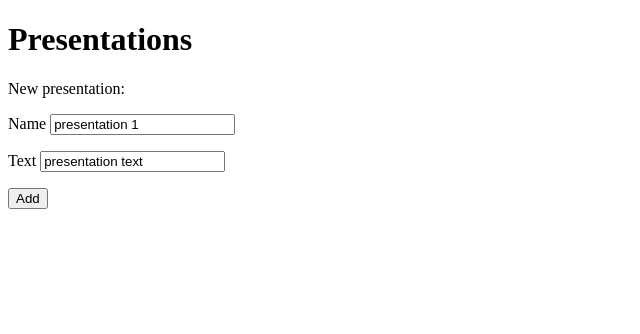
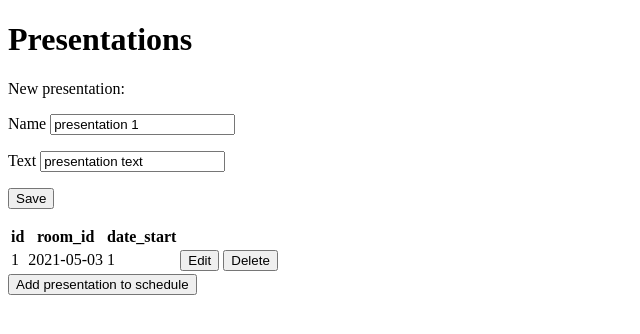
Before and after one commit to DanaAkp/conference_api, a Flask app: page /presentations/edit/1 in a window 1280 px wide. Shown: the top 334 px of the page, without its empty margins (0-640 px from the left). Run offline with Flask 2, Linux system fonts and the light colour scheme; a user stored in the database is signed in; data comes from the database, SQL or seed files in the repository; some libraries are stand-ins or nearby versions.

Commit message:
добавлена главная страница, страница с распианием и страница с презентациями и возможностью изменять саму презентацию и записи в расписании с данной презентацией.

```diff
--- a/app/forms.py
+++ b/app/forms.py
@@ -10,8 +10,6 @@ class LoginForm(FlaskForm):
 
 class RegistrationForm(FlaskForm):
     username = StringField('Username')
-    email = StringField('Email')
-    # TODO сделать проверку email
     password = PasswordField('Password')
     confirm = PasswordField('Repeat password')
 
--- a/app/models.py
+++ b/app/models.py
@@ -54,7 +54,7 @@ class Room(db.Model):
 class Schedule(db.Model):
     __tablename__ = 'schedule'
     id = db.Column(db.Integer, nullable=False, primary_key=True)
-    date_start = db.Column(db.DateTime, nullable=False)
+    date_start = db.Column(db.Date, nullable=False)
     presentation_id = db.Column(db.Integer, db.ForeignKey('presentations.id'), nullable=False)
     room_id = db.Column(db.Integer, db.ForeignKey('rooms.id'), nullable=False)
 
@@ -63,7 +63,7 @@ class Schedule(db.Model):
         """Возвращает данные в сериализуемом формате."""
         return {
             'id': self.id,
-            'date_start': self.date_start,
+            'date_start': str(self.date_start),
             'presentation_id': self.presentation_id,
             'room_id': self.room_id
         }
--- a/app/templates/base.html
+++ b/app/templates/base.html
@@ -6,9 +6,9 @@
   <meta name="viewport" content="width=device-width, initial-scale=1.0">
   <meta http-equiv="X-UA-Compatible" content="ie=edge">
   {% if title %}
-  <title>{{ title }} - Flask CRUD</title>
+  <title>{{ title }} - Flask app</title>
   {% else %}
-  <title>Welcome to Flask CRUD</title>
+  <title>Welcome to conference</title>
   {% endif %}
 </head>
 
--- a/app/templates/edit_presentation.html
+++ b/app/templates/edit_presentation.html
@@ -15,119 +15,169 @@
                 <label>Text</label>
                 <input type="text" name="text" id="newText">
             </p>
-
-            <div id="create-record-in-schedule">
-{#                <p>#}
-{#                    <label>Date start</label>#}
-{#                    <input type="date" id="dateStart" name="date-start" value="2021-01-01">#}
-{#                </p>#}
-{#                <p>#}
-{#                    <label>Room id</label>#}
-{#                    <input type="text" id="newRoom" name="id of room">#}
-{#                </p>#}
-            </div>
             <p>
-                <button type="submit">Add</button>
+                <button type="submit">Save</button>
             </p>
+            <div id="presentations-in-schedule"></div>
         </form>
     </div>
     <script>
         let name = document.getElementById('newName');
         let text = document.getElementById('newText');
-        let date_start = document.getElementById('dateStart');
-        let room_id = document.getElementById('newRoom');
-        let method;
 
         let presentation_id = parseInt({{ presentation_id }});
-        if (presentation_id !== -1) {
-            fill_in_data_fields(presentation_id)
-            method = 'PUT';
-        }
-        else {
-            method = 'POST';
-            let create_record_in_schedule = document.getElementById('create-record-in-schedule');
+        fill_in_data_fields(presentation_id);
+        fill_schedule(presentation_id);
 
-            let paragraph_date_start = document.createElement('p');
-            let label_date_start = document.createElement('label');
-            label_date_start.textContent = 'Date start';
-            let input_date_start = document.createElement('input');
-            input_date_start.type="date";
-            input_date_start.id="dateStart";
-            input_date_start.name="date-start";
-            input_date_start.value="2021-01-01";
-            paragraph_date_start.appendChild(label_date_start);
-            paragraph_date_start.appendChild(input_date_start);
-            create_record_in_schedule.appendChild(paragraph_date_start);
-
-            let paragraph_room_id = document.createElement('p');
-            let label_room_id = document.createElement('label');
-            label_room_id.textContent = 'Room id';
-            let input_room_id = document.createElement('input');
-            input_room_id.type="text";
-            input_room_id.id="newRoom";
-            input_room_id.name="id of room";
-            paragraph_room_id.appendChild(label_room_id);
-            paragraph_room_id.appendChild(input_room_id);
-            create_record_in_schedule.appendChild(paragraph_room_id);
-
-        }
         document.getElementById('presentation-form').addEventListener('submit', check);
 
         function check(e) {
             e.preventDefault();
-
-            const check_request = new XMLHttpRequest()
-            check_request.open('POST', '/conference/api/schedule/check_room_busy', true);
-            check_request.setRequestHeader('Content-type', 'application/json; charset=utf-8');
-
-            check_request.send(JSON.stringify({
-                date_start: date_start.value,
-                room_id: room_id.value
-            }));
-            check_request.onreadystatechange = function () {
-                if (check_request.readyState === 4) {
-                    if (JSON.parse(check_request.response).result === true) {
+            if (name.value !== 'New presentation') {
                 const request = new XMLHttpRequest();
-                        request.open(method, '/conference/api/presentations', true);
+                request.open('PUT', `/conference/api/presentations/${presentation_id}`, true);
                 request.setRequestHeader('Content-type', 'application/json; charset=utf-8');
-                        let json = JSON.stringify({
+                request.send(JSON.stringify({
                     name: name.value,
                     text: text.value
-                        });
+                }));
                 request.onreadystatechange = function () {
                     if (request.readyState === 4) {
-                                if (request.status === 201) {
-                                    create_table()
-                                    var schedule_request = new XMLHttpRequest();
-                                    schedule_request.open(method, '/conference/api/schedule', true);
-                                    schedule_request.setRequestHeader('Content-type', 'application/json; charset=utf-8');
-
-                                    schedule_request.send(JSON.stringify({
-                                        room_id: room_id.value,
-                                        presentation_id: JSON.parse(request.response).id,
-                                        date_start: date_start.value
-                                    }));
-                                    alert('Schedule updated success.');
+                        if (request.status === 200) {
+                            window.location.href = '/presentations';
                         } else {
                             alert(JSON.parse(request.response).message);
                         }
                     }
                 }
-                        request.send(json);
-                        create_table();
-                    } else alert('At the selected time, the room is busy.');
+            } else {
+                alert('Name of presentation must change.');
             }
-            };
+
         }
 
         function fill_in_data_fields(presentation_id) {
-            let request = new XMLHttpRequest()
+            const request = new XMLHttpRequest()
             request.open('GET', `/conference/api/presentations/${presentation_id}`, false);
             request.send();
 
             name.value = JSON.parse(request.response).name;
             text.value = JSON.parse(request.response).text;
-            {# TODO добавить изменение времени и места в расписание для этой резентации#}
+        }
+
+        function fill_schedule(presentation_id) {
+            const request = new XMLHttpRequest();
+            request.open('GET', `/conference/api/schedule/presentations/${presentation_id}`, false);
+            request.send();
+            let div_schedule = document.getElementById('presentations-in-schedule');
+            let input_new_record_in_schedule = document.createElement('input');
+            input_new_record_in_schedule.type = 'button';
+            input_new_record_in_schedule.value = 'Add presentation to schedule';
+            input_new_record_in_schedule.onclick = function () {
+                const request = new XMLHttpRequest();
+                request.open('POST', '/conference/api/schedule', true);
+                request.setRequestHeader('Content-type', 'application/json; charset=utf-8');
+                request.send(JSON.stringify({
+                    room_id: 1,
+                    presentation_id: presentation_id,
+                    date_start: '2000-01-01'
+                }));
+                request.onreadystatechange = function () {
+                    if (request.readyState === 4) {
+                        if (request.status === 201) {
+                            window.location.href = `/schedule/edit/${JSON.parse(request.response).id}`;
+                        } else alert(JSON.parse(request.response).message);
+                    }
+                }
+
+            }
+
+            if (request.status === 404) {
+                let label = document.createElement('label');
+                label.textContent = JSON.parse(request.response).message;
+                div_schedule.appendChild(label);
+            } else {
+                let table_schedule = document.createElement('table');
+
+                let table_head = document.createElement('thead');
+
+                let th_id = document.createElement('th');
+                th_id.textContent = 'id';
+                let th_date_start = document.createElement('th');
+                th_date_start.textContent = 'date_start';
+                let th_room_id = document.createElement('th');
+                th_room_id.textContent = 'room_id';
+
+                table_head.appendChild(th_id);
+                table_head.appendChild(th_room_id);
+                table_head.appendChild(th_date_start);
+
+                table_schedule.appendChild(table_head);
+
+                let presentations_in_schedule = JSON.parse(request.responseText)["json_list"];
+                for (let i in presentations_in_schedule) {
+                    let row = document.createElement('tr');
+
+                    let column_id = document.createElement('td');
+                    column_id.innerText = presentations_in_schedule[i]['id'];
+                    row.appendChild(column_id);
+
+                    let column_date_start = document.createElement('td');
+                    column_date_start.innerText = presentations_in_schedule[i]['date_start'];
+                    row.appendChild(column_date_start);
+
+                    let column_room_id = document.createElement('td');
+                    column_room_id.innerText = presentations_in_schedule[i]['room_id'];
+                    row.appendChild(column_room_id);
+
+                    let edit = edit_schedule(presentations_in_schedule[i]['id']);
+                    let column_edit = document.createElement('td');
+                    let input_edit = document.createElement('input');
+                    input_edit.value = 'Edit';
+                    input_edit.type = 'button';
+                    input_edit.onclick = function () {
+                        edit()
+                    }
+                    column_edit.appendChild(input_edit);
+                    row.appendChild(column_edit);
+
+                    let column_delete = document.createElement('td');
+                    let input_delete = document.createElement('input');
+                    input_delete.value = 'Delete'
+                    input_delete.type = 'button';
+                    let del = delete_record_in_schedule(presentations_in_schedule[i]['id']);
+                    input_delete.onclick = function () {
+                        del()
+                    }
+                    column_delete.appendChild(input_delete);
+                    row.appendChild(column_delete);
+
+                    table_schedule.appendChild(row);
+                }
+                div_schedule.appendChild(table_schedule);
+            }
+
+            div_schedule.appendChild(input_new_record_in_schedule);
+        }
+
+        function edit_schedule(id) {
+            return function () {
+                window.location.href = `/schedule/edit/${id}`;
+            }
+        }
+
+        function delete_record_in_schedule(id) {
+            return function () {
+                const request = new XMLHttpRequest();
+                request.open('DELETE', `/conference/api/schedule/${id}`, false);
+                request.send();
+                if (request.status !== 200) {
+                    alert(JSON.parse(request.response).message);
+                } else {
+                    alert('Record in schedule deleted success.');
+                    fill_schedule();
+                }
+            }
         }
     </script>
 {% endblock content %}
--- a/app/views.py
+++ b/app/views.py
@@ -9,23 +9,27 @@ def page_home():
 
 
 @app.route('/schedule', methods=['GET', 'POST'])
+@login_required
 def page_schedule():
     return render_template('schedule.html')
 
 
 @app.route('/presentations', methods=['GET', 'POST'])
+@login_required
 def page_presentations():
     return render_template('presentations.html')
 
 
 @app.route('/presentations/edit/<int:presentation_id>', methods=['GET', 'POST'])
+@login_required
 def page_edit_presentation(presentation_id):
     return render_template('edit_presentation.html', presentation_id=presentation_id)
 
 
-@app.route('/presentations/create', methods=['GET', 'POST'])
-def page_create_presentation():
-    return render_template('edit_presentation.html', presentation_id=-1)
+@app.route('/schedule/edit/<int:schedule_id>', methods=['GET', 'POST'])
+@login_required
+def page_edit_schedule(schedule_id):
+    return render_template('edit_schedule.html', schedule_id=schedule_id)
 
 
 # region User authorize
@@ -64,5 +68,4 @@ def register():
             return render_template('register.html', form=form)
     return render_template('register.html', form=form)
 
-
 # endregion
```
Also changed, not shown: app/rest_api.py (+11 -1 lines), app/templates/edit_schedule.html (added, +77 -0 lines), app/templates/home.html (added, +25 -0 lines), app/templates/presentations.html (+23 -1 lines), app/templates/schedule.html (added, +54 -0 lines). Lines whose indentation alone changed are shown as unchanged.
